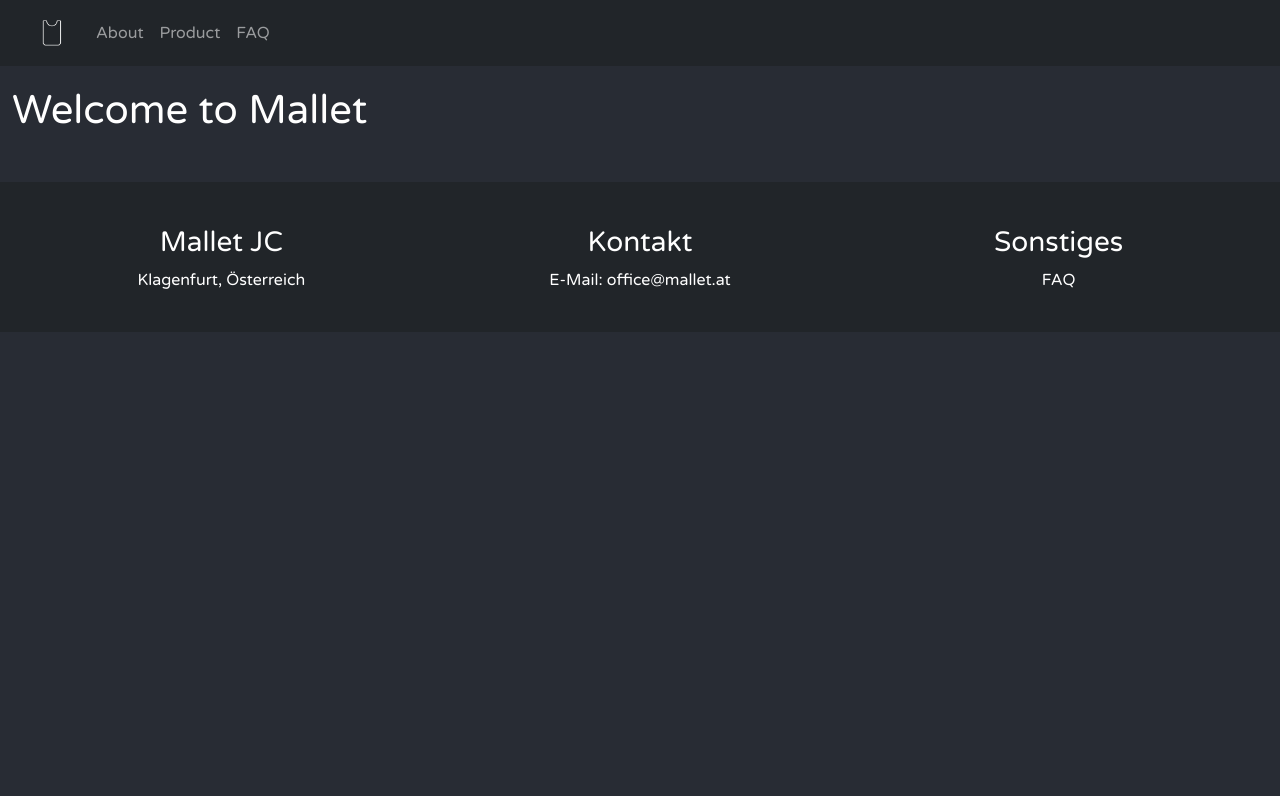
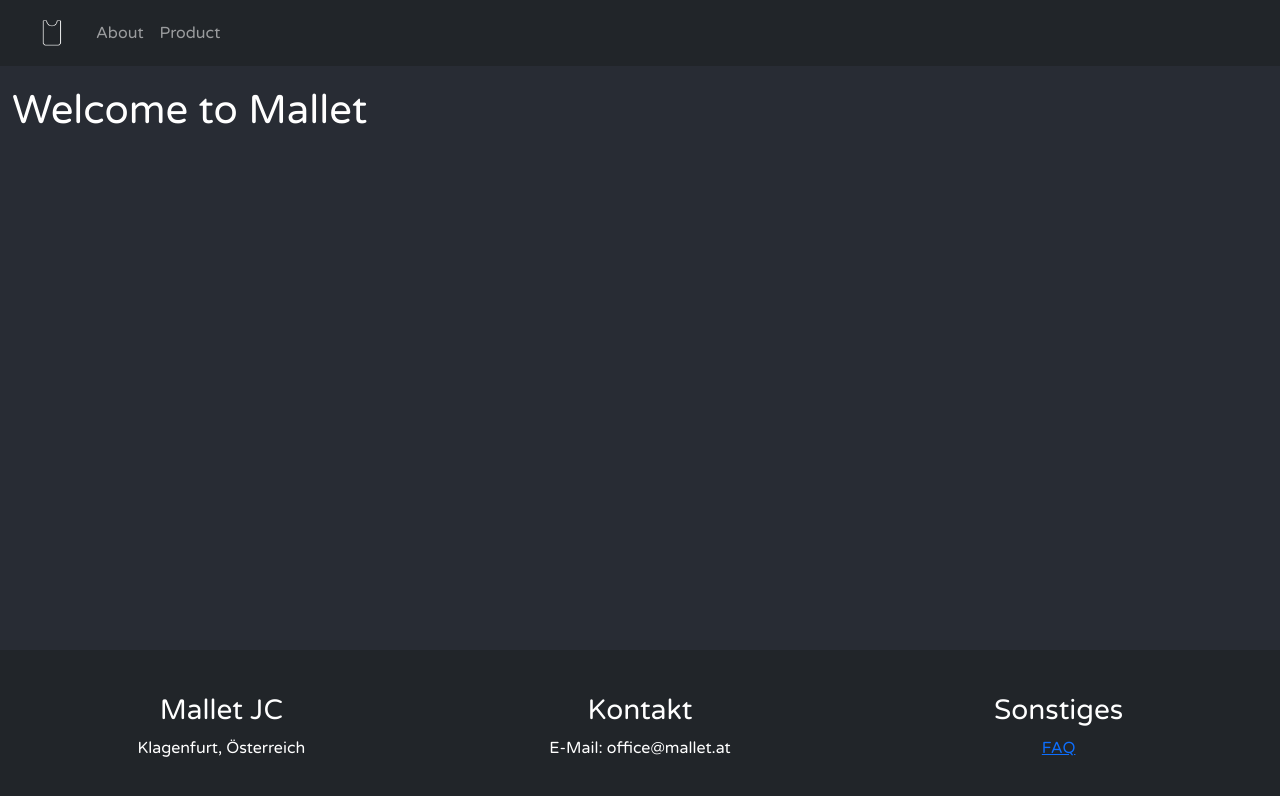
Before and after one commit to wautischer/mallet-reactJS, a React (Create React App) app: page / in a window 1280 px wide. Shown: the top 796 px of the page. Built offline with nearby package versions, Linux system fonts and the light colour scheme; what react-three-fiber would draw is missing.

Commit message:
faq page

```diff
--- a/src/components/ImpressumComponent.js
+++ b/src/components/ImpressumComponent.js
@@ -2,8 +2,12 @@ import React from "react";
 import './components.css';
 
 const Impressum = () => {
+    const navigateToFAQ = () => {
+        window.location.hash = 'faq';
+    };
+
     return (
-        <div className={"mt-5 p-4 bg-dark text-white text-center"}>
+        <div className={"mt-5 p-4 bg-dark text-white text-center fixed-bottom"}>
             <div className={"row impressum_padding"}>
                 <div className={"col-sm-4"}>
                     <h3>Mallet JC</h3>
@@ -15,7 +19,7 @@ const Impressum = () => {
                 </div>
                 <div className={"col-sm-4"}>
                     <h3>Sonstiges</h3>
-                    <p>FAQ</p>
+                    <p><a href="#/faq" onClick={navigateToFAQ}>FAQ</a></p>
                 </div>
             </div>
         </div>
--- a/src/components/NavbarComponent.js
+++ b/src/components/NavbarComponent.js
@@ -49,11 +49,6 @@ const Navbar = () => {
                                     Product
                                 </NavLink>
                             </li>
-                            <li className="nav-item" onClick={closeMenu}>
-                                <NavLink className="nav-link" to="/faq" activeClassName="active">
-                                    FAQ
-                                </NavLink>
-                            </li>
                         </ul>
                     </div>
 
--- a/src/pages/faq.js
+++ b/src/pages/faq.js
@@ -5,8 +5,37 @@ const Faq = () => {
     return (
         <div className={"container-fluid mt-3 css_div_padding_top"}>
             <h1>Häufig gestellte Fragen</h1>
+            <div className="row css_div_padding_top">
+                <div className="col-sm-4 text-center"><
+                    h3><b>Wie funktioniert der Mallet Cardholder?</b></h3>
+                    <p>Die Sonne steigt höher am Himmel, taucht die Gebäude in warmes Licht. Kinder spielen auf dem Spielplatz, ihre Freude klingt wie ein fröhliches Glockenspiel. Die Welt dreht sich weiter, und in diesem Moment scheint alles perfekt im harmonischen Chaos des täglichen Lebens.</p>
+                </div>
+                <div className="col-sm-4 text-center">
+                    <h3><b>Was ist Mallet?</b></h3>
+                    <p>Die Sonne steigt höher am Himmel, taucht die Gebäude in warmes Licht. Kinder spielen auf dem Spielplatz, ihre Freude klingt wie ein fröhliches Glockenspiel. Die Welt dreht sich weiter, und in diesem Moment scheint alles perfekt im harmonischen Chaos des täglichen Lebens.</p>
+                </div>
+                <div className="col-sm-4 text-center">
+                    <h3><b>Warum sollte man den Mallet Cardholder kaufen?</b></h3>
+                    <p>Die Sonne steigt höher am Himmel, taucht die Gebäude in warmes Licht. Kinder spielen auf dem Spielplatz, ihre Freude klingt wie ein fröhliches Glockenspiel. Die Welt dreht sich weiter, und in diesem Moment scheint alles perfekt im harmonischen Chaos des täglichen Lebens.</p>
+                </div>
+            </div>
+            <div className="row css_div_padding_top">
+                <div className="col-sm-4 text-center">
+                    <h3><b>Wo kann ich den Mallet Cardholder kaufen?</b></h3>
+                    <p>Die Sonne steigt höher am Himmel, taucht die Gebäude in warmes Licht. Kinder spielen auf dem Spielplatz, ihre Freude klingt wie ein fröhliches Glockenspiel. Die Welt dreht sich weiter, und in diesem Moment scheint alles perfekt im harmonischen Chaos des täglichen Lebens.</p>
+                </div>
+                <div className="col-sm-4 text-center">
+                    <h3><b>Wo wird der Mallet Cardholder hergestellt?</b></h3>
+                    <p>Die Sonne steigt höher am Himmel, taucht die Gebäude in warmes Licht. Kinder spielen auf dem Spielplatz, ihre Freude klingt wie ein fröhliches Glockenspiel. Die Welt dreht sich weiter, und in diesem Moment scheint alles perfekt im harmonischen Chaos des täglichen Lebens.</p>
+                </div>
+                <div className="col-sm-4 text-center">
+                    <h3><b>Wie wird der Mallet Cardholder hergestellt?</b></h3>
+                    <p>Die Sonne steigt höher am Himmel, taucht die Gebäude in warmes Licht. Kinder spielen auf dem Spielplatz, ihre Freude klingt wie ein fröhliches Glockenspiel. Die Welt dreht sich weiter, und in diesem Moment scheint alles perfekt im harmonischen Chaos des täglichen Lebens.</p>
+                </div>
+            </div>
+        </div>
 
-        </div>
+
     );
 };
 
```
